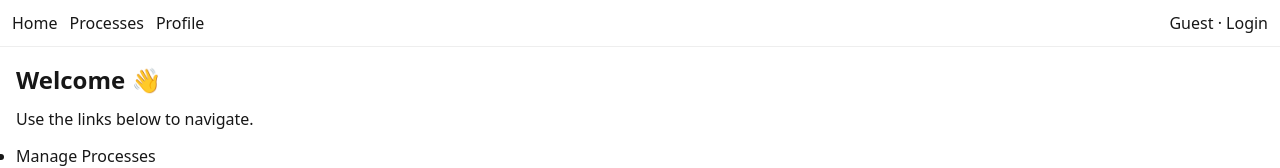
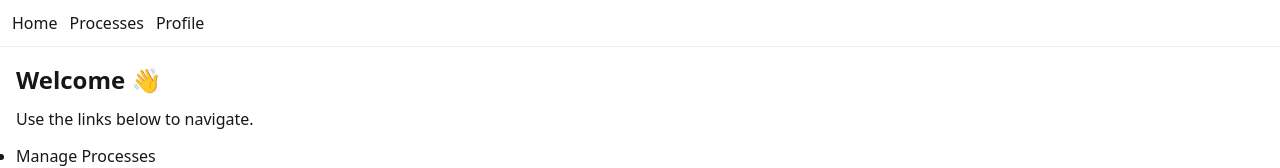
Before and after one commit to Zaymyr/First_Process_App, a Next.js app: page / in a window 1280 px wide. Shown: the top 168 px of the page. Built offline with nearby package versions, Linux system fonts and the light colour scheme; no server answers.

Commit message:
ui: hide header on auth pages; remove guest mode (AuthStatus renders nothing when signed out)

```diff
--- a/src/components/AppHeader.tsx
+++ b/src/components/AppHeader.tsx
@@ -1,8 +1,15 @@
 'use client';
 import Link from 'next/link';
+import { usePathname } from 'next/navigation';
 import AuthStatus from '@/components/AuthStatus';
 
+const AUTH_PAGES = ['/login', '/auth/callback', '/reset-password'];
+
 export default function AppHeader() {
+  const pathname = usePathname();
+  const isAuth = AUTH_PAGES.some((p) => pathname.startsWith(p));
+  if (isAuth) return null;
+
   return (
     <header style={{ display: 'flex', gap: 16, padding: 12, borderBottom: '1px solid #eee' }}>
       <nav style={{ display: 'flex', gap: 12 }}>
--- a/src/components/AuthStatus.tsx
+++ b/src/components/AuthStatus.tsx
@@ -72,8 +72,8 @@ export default function AuthStatus() {
     window.location.href = '/login?toast=' + encodeURIComponent('Signed out') + '&kind=info';
       }
 
-  if (loading) return <span>…</span>;
-  if (!signedIn) return <span>Guest · <a href="/login">Login</a></span>;
+  if (loading) return null;
+  if (!signedIn) return null;
 
   return (
     <span style={{ display: 'flex', gap: 12, alignItems: 'center' }}>
```
